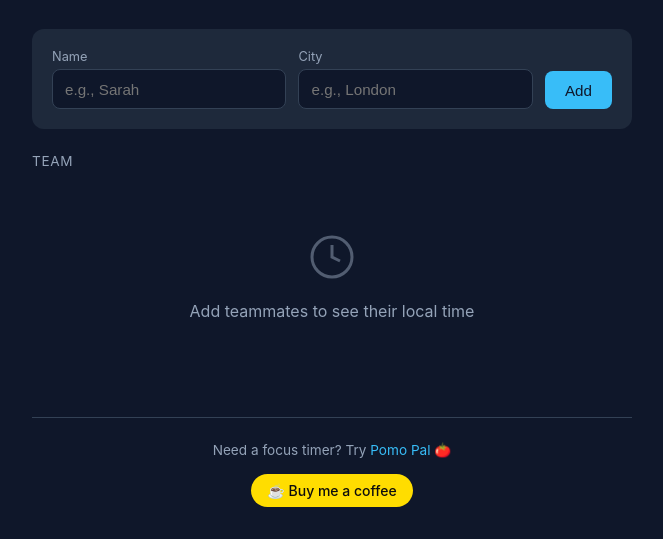
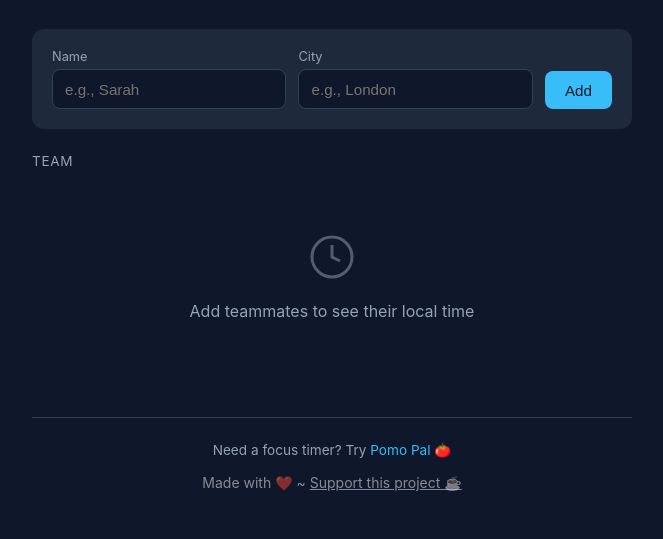
Before and after one commit to aedades/timezone-buddy, a website: page index.html in a window 1280 px wide. Shown: the part 337-876 px from the top of the page, without its empty margins (308-971 px from the left). Drawn offline with Linux system fonts and the light colour scheme.

Commit message:
Update footer to softer support style

```diff
--- a/index.html
+++ b/index.html
@@ -549,26 +549,19 @@
       text-decoration: underline;
     }
 
-    .coffee-btn {
-      display: inline-flex;
-      align-items: center;
-      gap: 0.4rem;
-      padding: 0.5rem 1rem;
-      background: #ffdd00;
-      color: #0d0d0d;
-      border-radius: 9999px;
+    .support-text {
+      color: rgba(255, 255, 255, 0.5);
       font-size: 0.875rem;
-      font-weight: 500;
-      text-decoration: none;
-      transition: background 0.15s, transform 0.1s;
     }
 
-    .coffee-btn:hover {
-      background: #e6c700;
+    .support-link {
+      color: rgba(255, 255, 255, 0.5);
+      text-decoration: underline;
+      transition: color 0.15s;
     }
 
-    .coffee-btn:active {
-      transform: scale(0.97);
+    .support-link:hover {
+      color: rgba(255, 255, 255, 0.8);
     }
   </style>
 </head>
@@ -659,9 +652,7 @@
 
     <footer class="footer">
       <p class="promo">Need a focus timer? Try <a href="https://pomopal-f14e0.web.app" target="_blank" rel="noopener noreferrer">Pomo Pal</a> 🍅</p>
-      <a href="https://buymeacoffee.com/aedades" target="_blank" rel="noopener noreferrer" class="coffee-btn">
-        ☕ Buy me a coffee
-      </a>
+      <p class="support-text">Made with ❤️ ~ <a href="https://buymeacoffee.com/aedades" target="_blank" rel="noopener noreferrer" class="support-link">Support this project ☕</a></p>
     </footer>
   </div>
 
```
